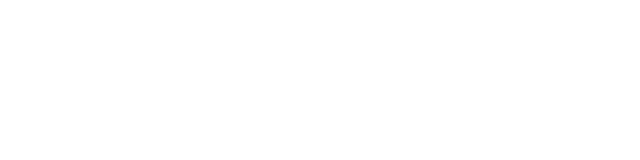
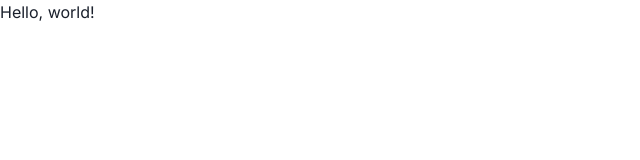
Before and after one commit to tofoss/org-frontend, a React (Vite) app: page / in a window 1280 px wide. Shown: the top 160 px of the page, without its empty margins (0-640 px from the left). Built offline with nearby package versions, Linux system fonts and the light colour scheme.

Commit message:
Hello, world!

```diff
--- a/src/app/App.tsx
+++ b/src/app/App.tsx
@@ -1,5 +1,5 @@
 // eslint-disable-next-line no-restricted-imports
-import { RouterProvider } from "react-router-dom"
+import { RouterProvider, createBrowserRouter } from "react-router-dom"
 
 import { Center, Spinner } from "@chakra-ui/react"
 import "@fontsource/inter/400.css"
--- a/src/app/Providers.tsx
+++ b/src/app/Providers.tsx
@@ -4,11 +4,11 @@ import { ChakraProvider } from "@chakra-ui/react"
 import { theme } from "theme"
 
 
-interface IProps {
+interface Props {
 	children: ReactNode
 }
 
-const Providers = ({ children }: IProps) => {
+const Providers = ({ children }: Props) => {
 	return (
 		<ChakraProvider theme={theme}>
 			{children}
--- a/src/pages/router.tsx
+++ b/src/pages/router.tsx
@@ -1,5 +1,6 @@
 // eslint-disable-next-line no-restricted-imports
 import { createBrowserRouter, ScrollRestoration } from "react-router-dom"
+import { Layout } from "shared/Layout"
 
 
 export const router = createBrowserRouter([
@@ -7,7 +8,7 @@ export const router = createBrowserRouter([
 		element: (
 			<>
 				<ScrollRestoration getKey={(location) => location.pathname} />
-				{/*<Layout />*/}
+				<Layout />
 			</>
 		),
 		children: [
--- /dev/null
+++ b/src/shared/Layout/Layout.tsx
@@ -0,0 +1,10 @@
+import { chakra } from "@chakra-ui/react";
+import { Outlet } from "shared/Router";
+
+export function Layout() {
+	return (
+		<chakra.main>
+			<Outlet />
+		</chakra.main>
+	)
+}
--- /dev/null
+++ b/src/shared/Layout/index.ts
@@ -0,0 +1 @@
+export { Layout } from './Layout'
```
